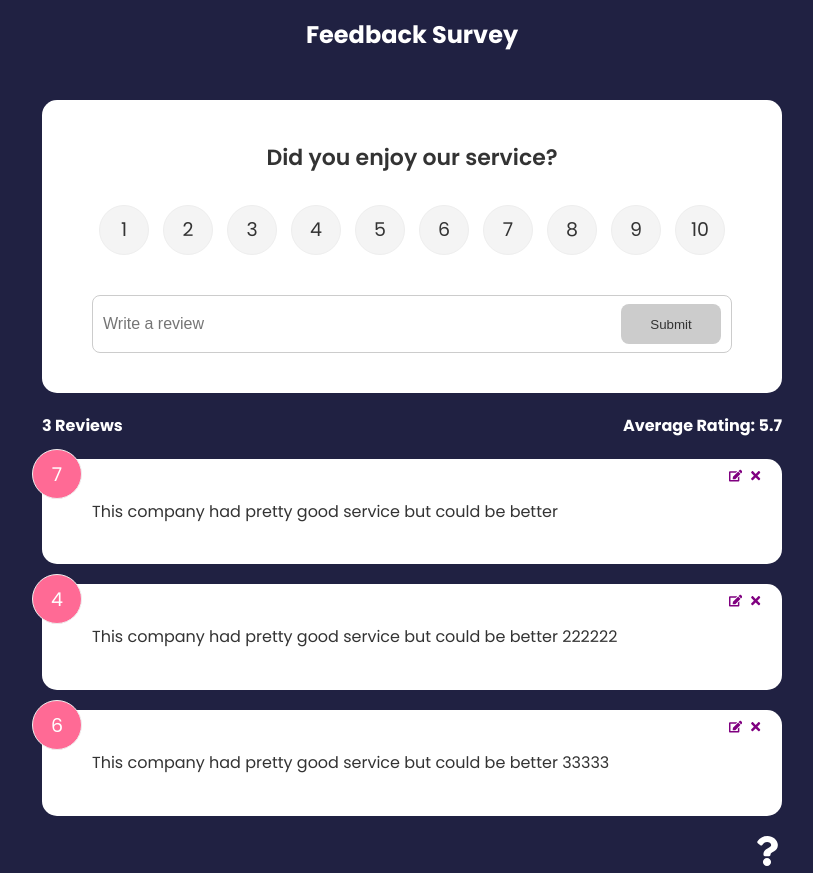
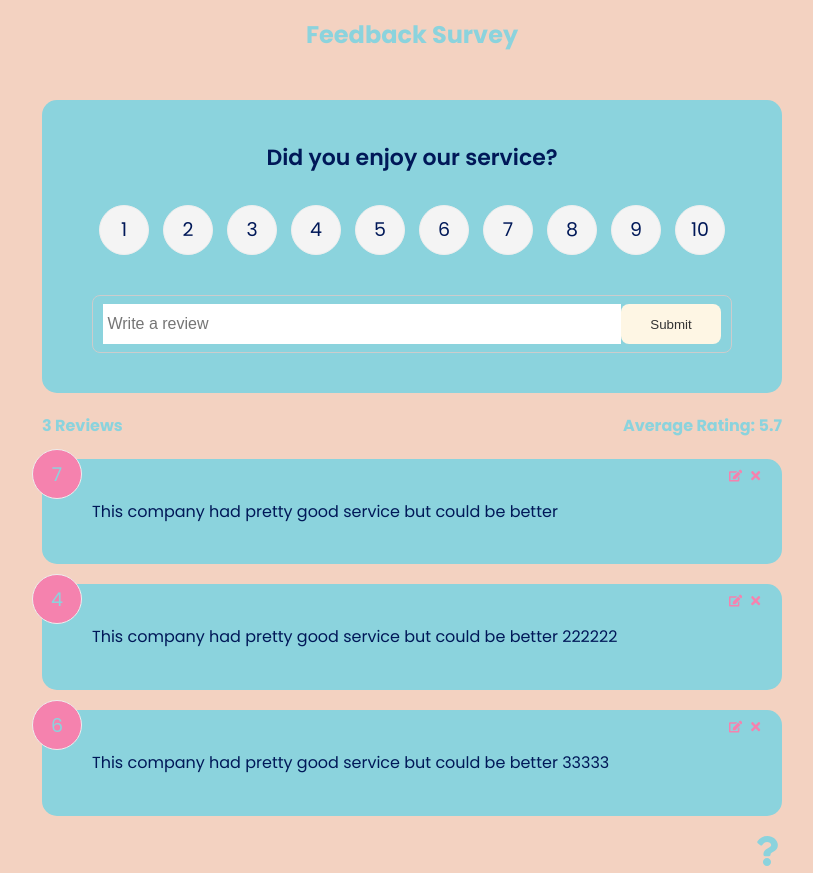
Before and after one commit to Brianwkhuffman/feedback-survey, a React (Create React App) app: page / in a window 1280 px wide. Shown: the whole page, without its empty margins (228-1041 px from the left). Built offline with nearby package versions, Linux system fonts and the light colour scheme.

Commit message:
Updates css

```diff
--- a/src/components/FeedbackForm.jsx
+++ b/src/components/FeedbackForm.jsx
@@ -22,7 +22,6 @@ function FeedbackForm() {
 
     const handleTextChange = (e) => {
         if (text === '') {
-            setBtnDisabled(true)
             setValidationMessage(null)
         } else if (text.trim().length < 10) {
             setBtnDisabled(true)
@@ -52,6 +51,7 @@ function FeedbackForm() {
 
     const resetFields = () => {
         setText('')
+        setBtnDisabled(true)
         //need to reset rating select
     }
 
@@ -67,7 +67,7 @@ function FeedbackForm() {
               <div className="input-group">
                   <input
                   type='text'
-                  placeholder='Write a review'
+                  placeholder=' Write a review'
                   onChange={handleTextChange}
                   value={text}/>
 
--- a/src/components/FeedbackItem.jsx
+++ b/src/components/FeedbackItem.jsx
@@ -10,10 +10,10 @@ function FeedbackItem({ item }) {
         <Card>
             <div className="num-display">{item.rating}</div>
             <button onClick={() => deleteFeedback(item.id)} className="close">
-                <FaTimes color='purple'/>
+                <FaTimes color='#f582ae'/>
             </button>
             <button onClick={() => editFeedback(item)} className="edit">
-                <FaEdit color='purple'/>
+                <FaEdit color='#f582ae'/>
             </button>
             <div className="text-display">{item.text}
             </div>
--- a/src/index.css
+++ b/src/index.css
@@ -8,8 +8,8 @@
 
 body {
   font-family: 'Poppins', sans-serif;
-  background-color: #202142;
-  color: #fff;
+  background-color: #f3d2c1;
+  color: #8bd3dd;
   line-height: 1.6;
 }
 
@@ -33,8 +33,8 @@ header {
 }
 
 .card {
-  background-color: #fff;
-  color: #333;
+  background-color: #8bd3dd;
+  color: #001858;
   border-radius: 15px;
   padding: 40px 50px;
   margin: 20px 0;
@@ -43,7 +43,7 @@ header {
 
 .card.reverse {
   background-color: rgba(0, 0, 0, 0.4);
-  color: #fff;
+  color: #8bd3dd;
 }
 
 .card h2 {
@@ -87,8 +87,8 @@ header {
 
 .rating li:hover,
 .num-display {
-  background: #ff6a95;
-  color: #fff;
+  background: #f582ae;
+  color: #8bd3dd;
 }
 
 [type='radio'] {
@@ -96,8 +96,8 @@ header {
 }
 
 [type='radio']:checked ~ label {
-  background: #ff6a95;
-  color: #fff;
+  background: #f582ae;
+  color: #8bd3dd;
 }
 
 .input-group {
@@ -119,7 +119,7 @@ input:focus {
 }
 
 .feedback-stats {
-  color: #fff;
+  color: #8bd3dd;
   display: flex;
   justify-content: space-between;
   align-items: center;
@@ -146,10 +146,10 @@ input:focus {
 }
 
 .btn {
-  color: #fff;
+  color: #8bd3dd;
   border: 0;
   border-radius: 8px;
-  color: #fff;
+  color: #8bd3dd;
   width: 100px;
   height: 40px;
   cursor: pointer;
@@ -160,7 +160,7 @@ input:focus {
 }
 
 .btn-secondary {
-  background: #ff6a95;
+  background: #f582ae;
 }
 
 .btn:hover {
@@ -169,7 +169,7 @@ input:focus {
 }
 
 .btn:disabled {
-  background-color: #cccccc;
+  background-color: #fef6e4;
   color: #333;
   cursor: auto;
 }
@@ -195,12 +195,12 @@ input:focus {
 /* FIX: Remove position: absolute to keep about icon at the bottom of the
  * document */
 .about-link a {
-  color: #fff;
+  color: #8bd3dd;
   cursor: pointer;
 }
 
 .about-link a:hover {
-  color: #ff6a95;
+  color: #f582ae;
 }
 
 .about h1 {
```
